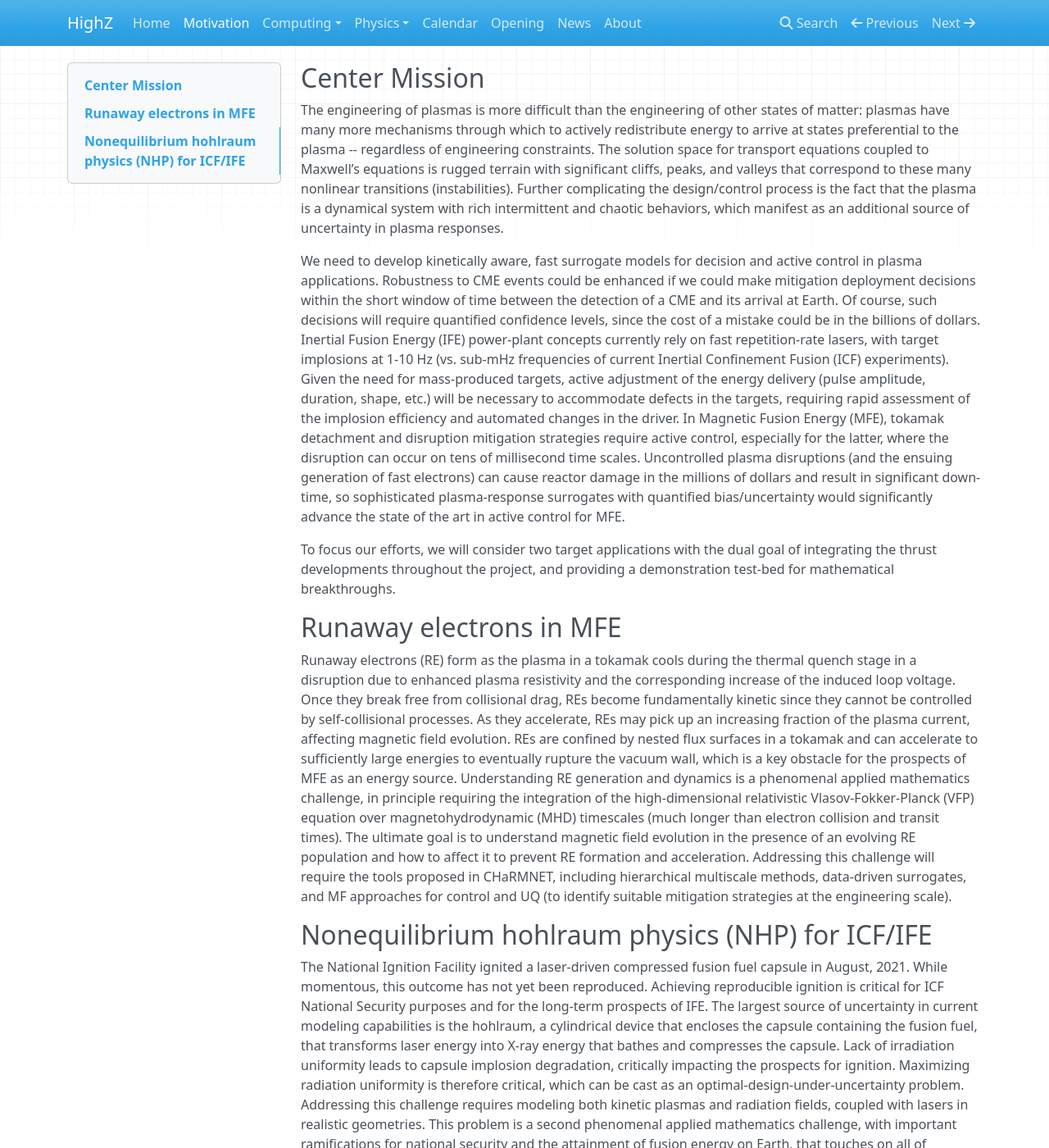
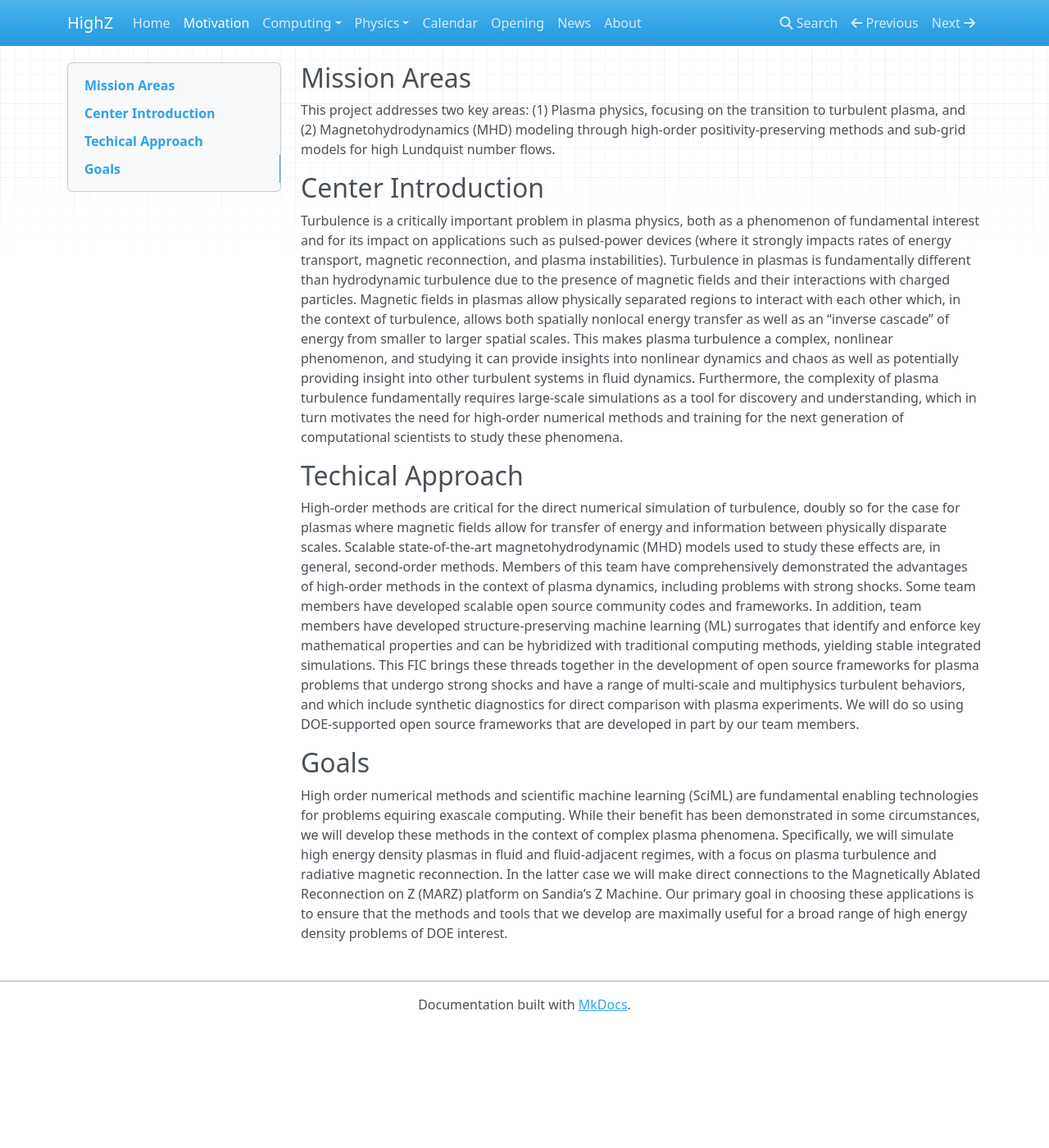
Before and after one commit to HighZ-FIC/highz-fic.github.io, an MkDocs documentation site: the page built from src/mission.md, in a window 1280 px wide and 1400 px high. Shown: the whole window at 82% size. Built offline with MkDocs 1.6.1, drawn with Linux system fonts in a browser that asks for light colours; nearby versions of some CDN libraries; some of the changed text lies outside the part shown.

Commit message:
initial input

```diff
--- a/mkdocs.yml
+++ b/mkdocs.yml
@@ -12,9 +12,9 @@ nav:
 - Home: index.md
 - Motivation: mission.md
 - Computing:
-  - 'Multi-Scale Models': cont-fmr.md
-  - 'Simulation Acceleration': acceleration.md
-  - 'Self-Consistency': gts.md
+  - 'Scientific Computing': cont-fmr.md
+  - 'Scientific Machine Learning': acceleration.md
+  - 'Scalable Open-Source Frameworks': gts.md
 - Physics:
   - 'Magnetic Reconnection': reconnection.md
 #- Publications: publications.md
--- a/src/mission.md
+++ b/src/mission.md
@@ -1,33 +1,16 @@
-## Center Mission
+## Mission Areas
 
-The engineering of plasmas is more difficult than the engineering of other states of matter:
-plasmas have many more mechanisms through which to actively redistribute energy to arrive at states preferential to the plasma -- regardless of engineering constraints.
-The solution space for transport equations coupled to Maxwell’s equations is rugged terrain with significant cliffs, peaks, and valleys that
-correspond to these many nonlinear transitions (instabilities).
-Further complicating the design/control process is the fact that the plasma is a dynamical system with rich intermittent and chaotic behaviors,
-which manifest as an additional source of uncertainty in plasma responses.
+This project addresses two key areas: (1) Plasma physics, focusing on the transition to turbulent plasma, and (2) Magnetohydrodynamics (MHD) modeling through high-order positivity-preserving methods and sub-grid models for high Lundquist number flows.
 
-We need to develop kinetically aware, fast surrogate models for decision and active control in  plasma applications.
-Robustness to CME events could be enhanced if we could make mitigation deployment decisions within the short window of time between the detection of a CME and its arrival at Earth.
-Of course, such decisions will require quantified confidence levels, since the cost of a mistake could be in the billions of dollars.
-Inertial Fusion Energy (IFE) power-plant concepts currently rely on fast repetition-rate lasers, with target implosions at 1-10 Hz (vs. sub-mHz frequencies of current Inertial Confinement Fusion (ICF) experiments).
-Given the need for mass-produced targets, active adjustment of the energy delivery (pulse amplitude, duration, shape, etc.) will be necessary to accommodate defects in the targets, requiring rapid assessment of the implosion efficiency and automated changes in the driver.
-In Magnetic Fusion Energy (MFE), tokamak detachment and disruption mitigation strategies require active control, especially for the latter, where the disruption can occur on tens of millisecond time scales.
-Uncontrolled plasma disruptions (and the ensuing generation of fast electrons) can cause reactor damage in the  millions of dollars and result in significant down-time, so sophisticated plasma-response surrogates  with quantified bias/uncertainty would significantly advance the state of the art in active control for MFE.
+## Center Introduction
 
-To focus our efforts, we will consider two target applications with the dual goal of integrating the thrust developments throughout the project, and providing a demonstration test-bed for mathematical breakthroughs.
+Turbulence is a critically important problem in plasma physics, both as a phenomenon of fundamental interest and for its impact on applications such as pulsed-power devices (where it strongly impacts rates of energy transport, magnetic reconnection, and plasma instabilities). Turbulence in plasmas is fundamentally different than hydrodynamic turbulence due to the presence of magnetic fields and their interactions with charged particles. Magnetic fields in plasmas allow physically separated regions to interact with each other which, in the context of turbulence, allows both spatially nonlocal energy transfer as well as an “inverse cascade” of energy from smaller to larger spatial scales. This makes plasma turbulence a complex, nonlinear phenomenon, and studying it can provide insights into nonlinear dynamics and chaos as well as potentially providing insight into other turbulent systems in fluid dynamics. Furthermore, the complexity of plasma turbulence fundamentally requires large-scale simulations as a tool for discovery and understanding, which in turn motivates the need for high-order numerical methods and training for the next generation of computational scientists to study these phenomena.
 
-## Runaway electrons in MFE
+## Techical Approach
 
-Runaway electrons (RE) form as the plasma in a tokamak cools during the thermal quench stage in a disruption due to enhanced plasma resistivity and the corresponding increase of the induced loop voltage.
-Once they break free from collisional drag, REs become fundamentally kinetic since they cannot be controlled by self-collisional processes.
-As they accelerate, REs may pick up an increasing fraction of the plasma current, affecting magnetic field evolution. REs are confined by nested flux surfaces in a tokamak and can accelerate to sufficiently large energies to eventually rupture the vacuum wall, which is a key obstacle for the prospects of MFE as an energy source.
-Understanding RE generation and dynamics is a phenomenal applied mathematics challenge, in principle requiring the integration of the high-dimensional relativistic Vlasov-Fokker-Planck (VFP) equation over magnetohydrodynamic (MHD) timescales (much longer than electron collision and transit times). The ultimate goal is to understand magnetic field evolution in the presence of an evolving RE population and how to affect it to prevent RE formation and acceleration. Addressing this challenge will require the tools proposed in CHaRMNET, including hierarchical multiscale methods, data-driven surrogates, and MF approaches for control and UQ (to identify suitable mitigation strategies at the engineering scale).
+High-order methods are critical for the direct numerical simulation of turbulence, doubly so for the case for plasmas where magnetic fields allow for transfer of energy and information between physically disparate scales. Scalable state-of-the-art magnetohydrodynamic (MHD) models used to study these effects are, in general, second-order methods. Members of this team have comprehensively demonstrated the advantages of high-order methods in the context of plasma dynamics, including problems with strong shocks. Some team members have developed scalable open source community codes and frameworks. In addition, team members have developed structure-preserving machine learning (ML) surrogates that identify and enforce key mathematical properties and can be hybridized with traditional computing methods, yielding stable integrated simulations. This FIC brings these threads together in the development of open source frameworks for plasma problems that undergo strong shocks and have a range of multi-scale and multiphysics turbulent behaviors, and which include synthetic diagnostics for direct comparison with plasma experiments. We will do so using DOE-supported open source frameworks that are developed in part by our team members.
 
 
-## Nonequilibrium hohlraum physics (NHP) for ICF/IFE
+## Goals
 
-The National Ignition Facility ignited a laser-driven compressed fusion fuel capsule in August, 2021. While momentous, this outcome has not yet been reproduced. Achieving reproducible ignition is critical for ICF National Security purposes and for the long-term prospects of IFE.
-The largest source of uncertainty in current modeling capabilities is the hohlraum, a cylindrical device that encloses the capsule containing the fusion fuel, that transforms laser energy into X-ray energy that bathes and compresses the capsule. Lack of irradiation uniformity leads to capsule implosion degradation, critically impacting the prospects for ignition.
-Maximizing radiation uniformity is therefore critical, which can be cast as an optimal-design-under-uncertainty problem.
-Addressing this challenge requires modeling both kinetic plasmas and radiation fields, coupled with lasers in realistic geometries. This problem is a second phenomenal applied mathematics challenge, with important ramifications for national security and the attainment of fusion energy on Earth, that touches on all of CHaRMNET's themes.
+High order numerical methods and scientific machine learning (SciML) are fundamental enabling technologies for problems equiring exascale computing. While their benefit has been demonstrated in some circumstances, we will develop these methods in the context of complex plasma phenomena. Specifically, we will simulate high energy density plasmas in fluid and fluid-adjacent regimes, with a focus on plasma turbulence and radiative magnetic reconnection. In the latter case we will make direct connections to the Magnetically Ablated Reconnection on Z (MARZ) platform on Sandia’s Z Machine. Our primary goal in choosing these applications is to ensure that the methods and tools that we develop are maximally useful for a broad range of high energy density problems of DOE interest.
```
Also changed, not shown: src/about.md (+12 -2 lines), src/calender.md (+4 -112 lines), src/gts.md (+9 -7 lines), src/index.md (+12 -10 lines), src/news.md (+2 -20 lines), src/opening.md (+1 -1 lines), src/reconnection.md (+1 -3 lines).
